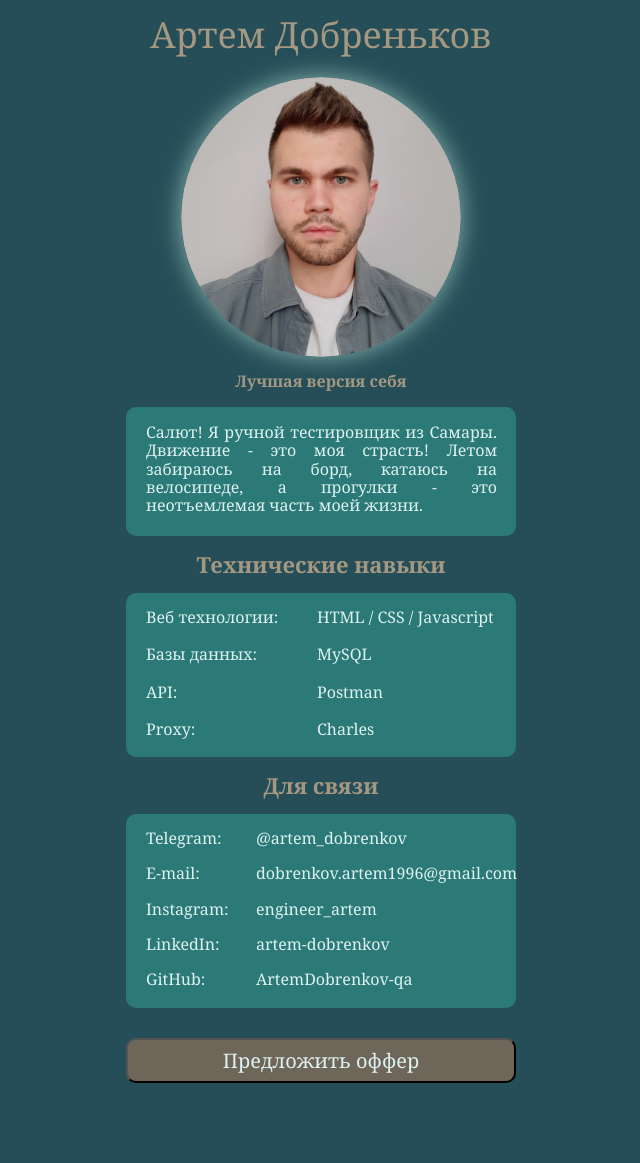
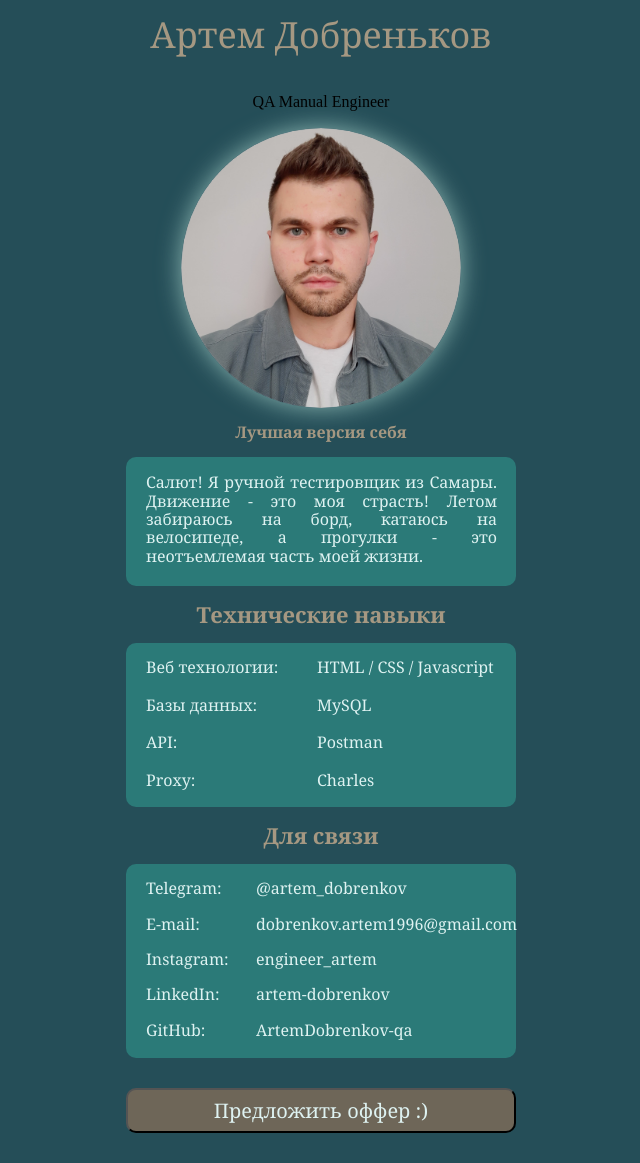
Before and after one commit to ArtemDobrenkov-qa/My-personal-site, a plain HTML site: page index.html in a window 1280 px wide. Shown: the whole page, without its empty margins (319-959 px from the left). Before the commit the page ends 1113 px from the top, so only its background shows below. Drawn offline with Linux system fonts and the light colour scheme.

Commit message:
Добавил название должности в имя и смайл в кнопку

```diff
--- a/index.html
+++ b/index.html
@@ -15,6 +15,7 @@
 
   <body>
       <h1 class="header__title">Артем Добреньков</h1>
+      <p>QA Manual Engineer</p>
         <img class="photo" src="./avatar.png" alt="фото">
       <h2 class="header__subtitle">Лучшая версия себя</h2>
 
@@ -82,7 +83,7 @@
       </section>
     </main>
     <footer>
-      <button type = "button" class="button-link" href="">Предложить оффер </button>
+      <button type = "button" class="button-link" href="">Предложить оффер :) </button>
     </footer>
     <script type="text/javascript" src="js.js"></script>
   </body>
```
